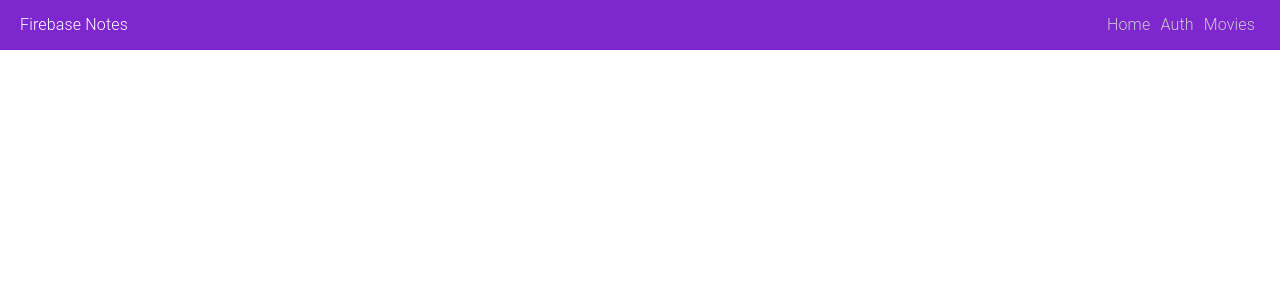
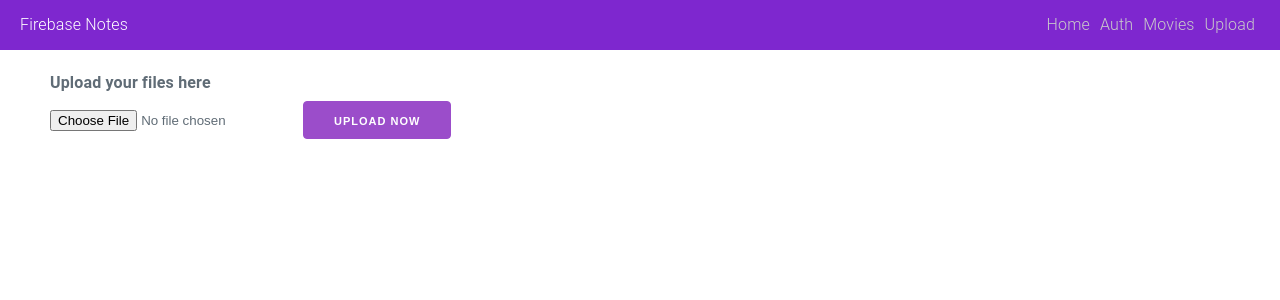
Before and after one commit to Dinujaya-Sandaruwan/firebase-note, a React (Vite) app: page /upload in a window 1280 px wide. Shown: the top 300 px of the page. Built offline with nearby package versions, Linux system fonts and the light colour scheme; no server answers.

Commit message:
Upload files to firebase storage

```diff
--- a/src/Routes.tsx
+++ b/src/Routes.tsx
@@ -3,6 +3,7 @@ import Auth from "./pages/Auth";
 import Home from "./pages/Home";
 import MovieList from "./components/MovieList";
 import AddMovies from "./components/AddMovies";
+import Upload from "./pages/Upload";
 
 const Router = () => {
   return (
@@ -15,6 +16,7 @@ const Router = () => {
           <Link to="/">Home</Link>
           <Link to="/auth">Auth</Link>
           <Link to="/movies">Movies</Link>
+          <Link to="/upload">Upload</Link>
         </span>
       </nav>
       <div className="gap"></div>
@@ -22,6 +24,7 @@ const Router = () => {
       <Routes>
         <Route path="/" element={<Home />} />
         <Route path="/auth" element={<Auth />} />
+        <Route path="/upload" element={<Upload />} />
         <Route
           path="/movies"
           element={
--- a/src/config/firebase.ts
+++ b/src/config/firebase.ts
@@ -1,6 +1,8 @@
 import { initializeApp } from "firebase/app";
 import { getAuth, GoogleAuthProvider } from "firebase/auth";
 import { getFirestore } from "firebase/firestore";
+
+import { getStorage } from "firebase/storage";
 
 const firebaseConfig = {
   apiKey: import.meta.env.VITE_API_KEY,
@@ -18,3 +20,5 @@ export const auth = getAuth(app);
 export const googleProvider = new GoogleAuthProvider();
 
 export const db = getFirestore(app);
+
+export const storage = getStorage(app);
--- /dev/null
+++ b/src/pages/Upload.tsx
@@ -0,0 +1,35 @@
+import React, { useState } from "react";
+import { storage } from "../config/firebase";
+import { ref, uploadBytes } from "firebase/storage";
+
+function Upload() {
+  const [fileUpload, setFileUpload] = useState<File>({} as File);
+
+  const handleUpload = async () => {
+    if (!fileUpload) return;
+
+    const filesFolderRef = ref(storage, `projectFiles/${fileUpload.name}`);
+
+    try {
+      await uploadBytes(filesFolderRef, fileUpload);
+    } catch (error) {
+      console.error(error);
+    }
+  };
+
+  return (
+    <div>
+      <label htmlFor="fileUpload">Upload your files here</label>
+      <input
+        type="file"
+        name="fileUpload"
+        onChange={(e) =>
+          e.target.files?.[0] && setFileUpload(e.target.files?.[0])
+        }
+      />
+      <button onClick={handleUpload}>Upload Now</button>
+    </div>
+  );
+}
+
+export default Upload;
```
